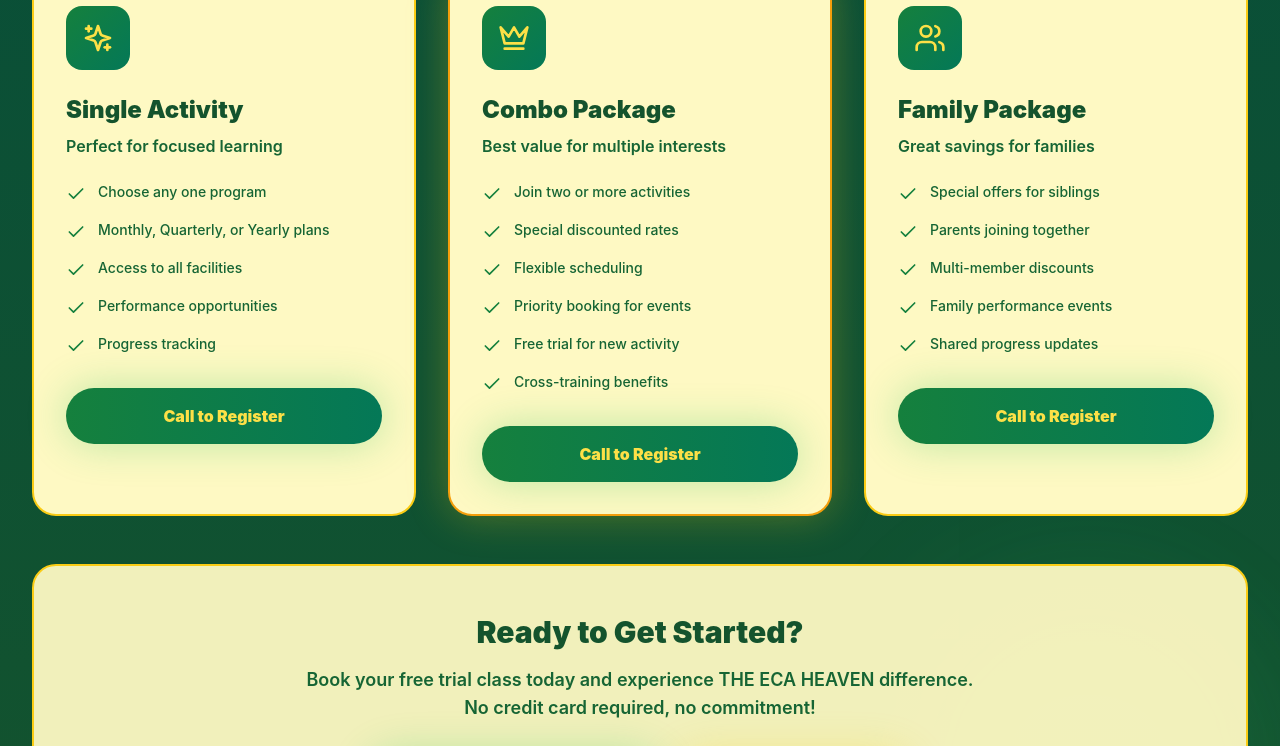
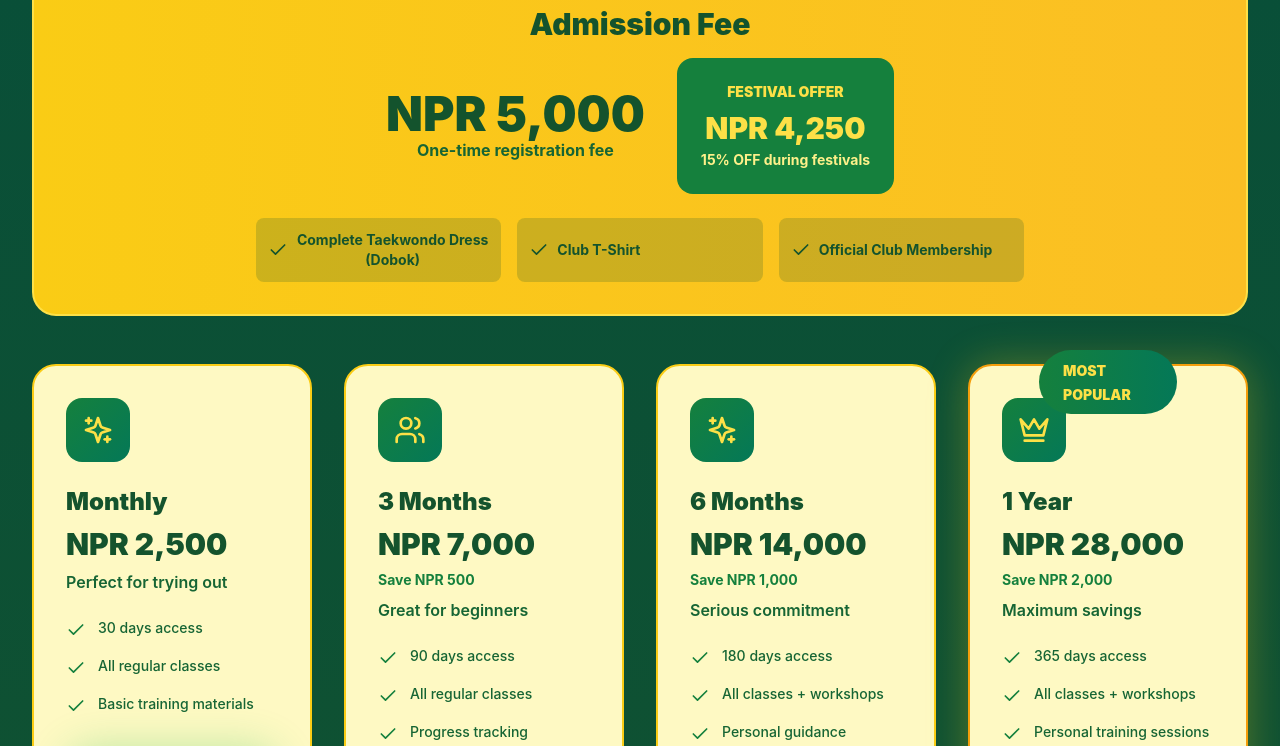
Before and after one commit to geminiholder8-hue/qe, a React (Vite) app: page / in a window 1280 px wide. Shown: the part 6822-7568 px from the top of the page. Built offline with nearby package versions, Linux system fonts and the light colour scheme.

Commit message:
Updated Pricing.tsx

```diff
--- a/src/components/Pricing.tsx
+++ b/src/components/Pricing.tsx
@@ -1,49 +1,76 @@
 import { Check, Sparkles, Users, Crown } from 'lucide-react';
 
 export default function Pricing() {
+  const admissionFee = {
+    regular: 5000,
+    festival: 4250,
+    discount: 15,
+    included: [
+      'Complete Taekwondo Dress (Dobok)',
+      'Club T-Shirt',
+      'Official Club Membership'
+    ]
+  };
+
   const packages = [
     {
       icon: Sparkles,
-      name: 'Single Activity',
-      description: 'Perfect for focused learning',
+      name: 'Monthly',
+      price: 2500,
+      description: 'Perfect for trying out',
       features: [
-        'Choose any one program',
-        'Monthly, Quarterly, or Yearly plans',
-        'Access to all facilities',
-        'Performance opportunities',
-        'Progress tracking'
+        '30 days access',
+        'All regular classes',
+        'Basic training materials'
       ],
       color: 'from-blue-500 to-blue-600',
       popular: false
     },
     {
-      icon: Crown,
-      name: 'Combo Package',
-      description: 'Best value for multiple interests',
+      icon: Users,
+      name: '3 Months',
+      price: 7000,
+      savings: 500,
+      description: 'Great for beginners',
       features: [
-        'Join two or more activities',
-        'Special discounted rates',
-        'Flexible scheduling',
-        'Priority booking for events',
-        'Free trial for new activity',
-        'Cross-training benefits'
+        '90 days access',
+        'All regular classes',
+        'Progress tracking',
+        'Belt testing eligible'
+      ],
+      color: 'from-green-500 to-emerald-600',
+      popular: false
+    },
+    {
+      icon: Sparkles,
+      name: '6 Months',
+      price: 14000,
+      savings: 1000,
+      description: 'Serious commitment',
+      features: [
+        '180 days access',
+        'All classes + workshops',
+        'Personal guidance',
+        'Competition preparation'
       ],
       color: 'from-orange-500 to-red-600',
-      popular: true
+      popular: false
     },
     {
-      icon: Users,
-      name: 'Family Package',
-      description: 'Great savings for families',
+      icon: Crown,
+      name: '1 Year',
+      price: 28000,
+      savings: 2000,
+      description: 'Maximum savings',
       features: [
-        'Special offers for siblings',
-        'Parents joining together',
-        'Multi-member discounts',
-        'Family performance events',
-        'Shared progress updates'
+        '365 days access',
+        'All classes + workshops',
+        'Personal training sessions',
+        'Competition team eligible',
+        'Free belt testing'
       ],
       color: 'from-purple-500 to-pink-600',
-      popular: false
+      popular: true
     }
   ];
 
@@ -70,7 +97,32 @@ export default function Pricing() {
           </p>
         </div>
 
-        <div className="grid md:grid-cols-3 gap-8 mb-12">
+        <div className="bg-gradient-to-r from-yellow-400 to-amber-400 rounded-3xl p-8 mb-12 border-2 border-yellow-300">
+          <div className="text-center">
+            <h3 className="text-3xl font-black text-green-900 mb-4">Admission Fee</h3>
+            <div className="flex flex-col md:flex-row items-center justify-center gap-8 mb-6">
+              <div>
+                <div className="text-5xl font-black text-green-900">NPR {admissionFee.regular.toLocaleString()}</div>
+                <div className="text-green-800 font-bold">One-time registration fee</div>
+              </div>
+              <div className="bg-green-700 rounded-2xl p-6 text-center">
+                <div className="text-yellow-300 font-black text-sm mb-2">FESTIVAL OFFER</div>
+                <div className="text-3xl font-black text-yellow-300 mb-1">NPR {admissionFee.festival.toLocaleString()}</div>
+                <div className="text-yellow-200 text-sm font-bold">{admissionFee.discount}% OFF during festivals</div>
+              </div>
+            </div>
+            <div className="grid md:grid-cols-3 gap-4 max-w-3xl mx-auto">
+              {admissionFee.included.map((item, idx) => (
+                <div key={idx} className="flex items-center gap-2 bg-green-900/20 rounded-lg p-3">
+                  <Check className="w-5 h-5 text-green-900 flex-shrink-0" />
+                  <span className="text-green-900 font-bold text-sm">{item}</span>
+                </div>
+              ))}
+            </div>
+          </div>
+        </div>
+
+        <div className="grid md:grid-cols-2 lg:grid-cols-4 gap-8 mb-12">
           {packages.map((pkg, index) => (
             <div
               key={index}
@@ -89,6 +141,14 @@ export default function Pricing() {
               </div>
 
               <h3 className="text-green-900 font-black text-2xl mb-2">{pkg.name}</h3>
+              <div className="text-3xl font-black text-green-900 mb-2">
+                NPR {pkg.price.toLocaleString()}
+              </div>
+              {pkg.savings && (
+                <div className="text-green-700 font-bold text-sm mb-2">
+                  Save NPR {pkg.savings.toLocaleString()}
+                </div>
+              )}
               <p className="text-green-800 mb-6 font-semibold">{pkg.description}</p>
 
               <div className="space-y-4 mb-8">
@@ -116,10 +176,34 @@ export default function Pricing() {
 
         <div className="bg-yellow-100/95 border-2 border-yellow-400 rounded-3xl p-12 text-center">
           <h3 className="text-3xl font-black text-green-900 mb-4">
-            Ready to Get Started?
+            Payment Information
           </h3>
+          <div className="grid md:grid-cols-2 gap-8 mb-8 max-w-4xl mx-auto">
+            <div className="text-left">
+              <h4 className="text-xl font-black text-green-900 mb-4">Payment Methods</h4>
+              <div className="space-y-3">
+                {['Cash Payment', 'Bank Transfer', 'Mobile Banking'].map((method, idx) => (
+                  <div key={idx} className="flex items-center gap-3">
+                    <Check className="w-5 h-5 text-green-700" />
+                    <span className="text-green-800 font-semibold">{method}</span>
+                  </div>
+                ))}
+              </div>
+            </div>
+            <div className="text-left">
+              <h4 className="text-xl font-black text-green-900 mb-4">Additional Benefits</h4>
+              <div className="space-y-3">
+                {['Free trial class', 'Flexible scheduling', 'Family discounts available'].map((benefit, idx) => (
+                  <div key={idx} className="flex items-center gap-3">
+                    <Check className="w-5 h-5 text-green-700" />
+                    <span className="text-green-800 font-semibold">{benefit}</span>
+                  </div>
+                ))}
+              </div>
+            </div>
+          </div>
           <p className="text-green-800 text-lg mb-8 max-w-2xl mx-auto font-semibold">
-            Book your free trial class today and experience THE ECA HEAVEN difference. No credit card required, no commitment!
+            Book your free trial class today and experience THE ECA HEAVEN difference. No commitment required!
           </p>
           <div className="flex flex-col sm:flex-row gap-4 justify-center">
             <a href="tel:+9779706418555" className="px-10 py-4 bg-gradient-to-r from-green-700 to-emerald-700 text-yellow-300 font-black rounded-full hover:shadow-2xl glow-green transition-all duration-300 hover:scale-110">
```
